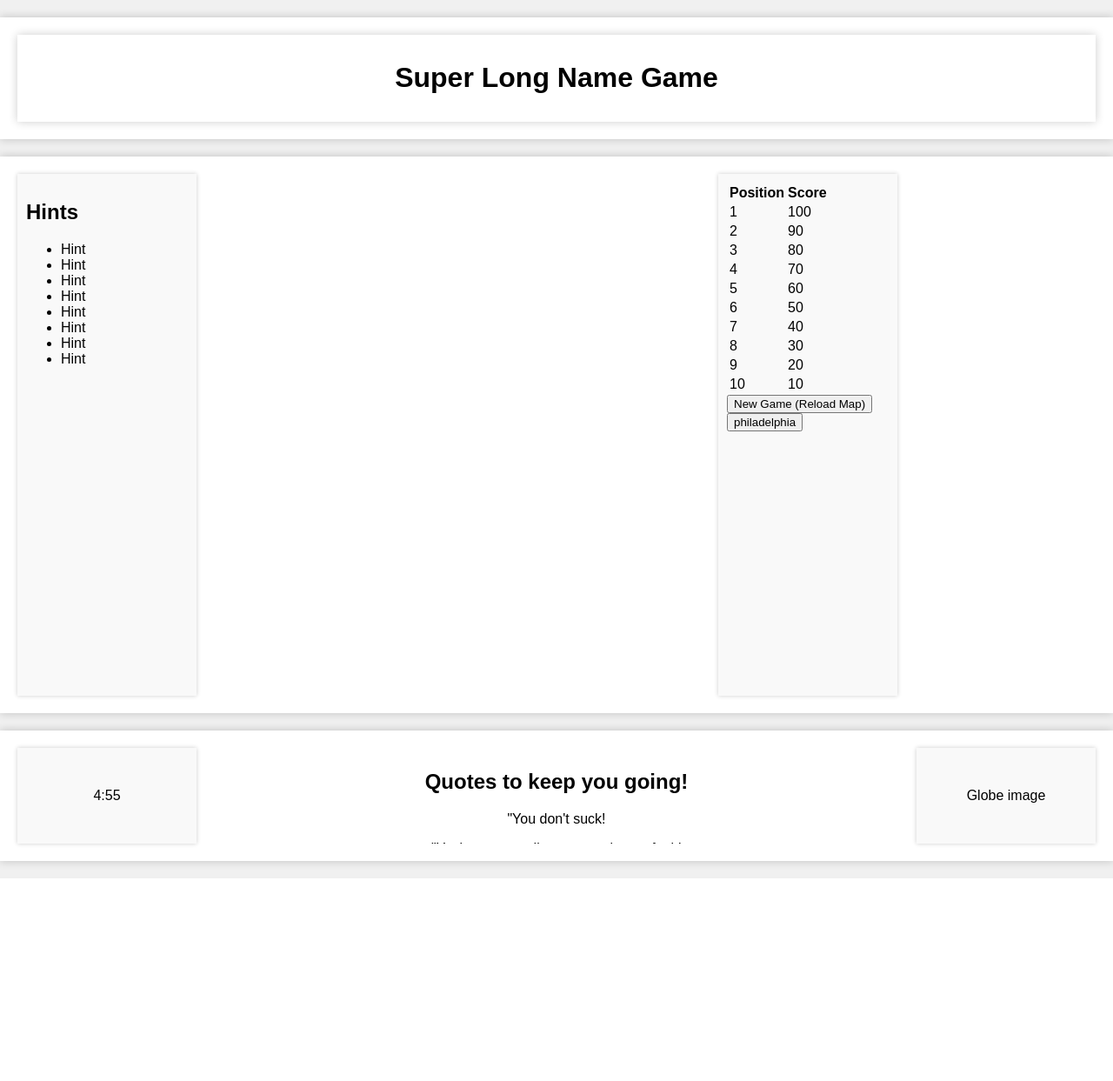
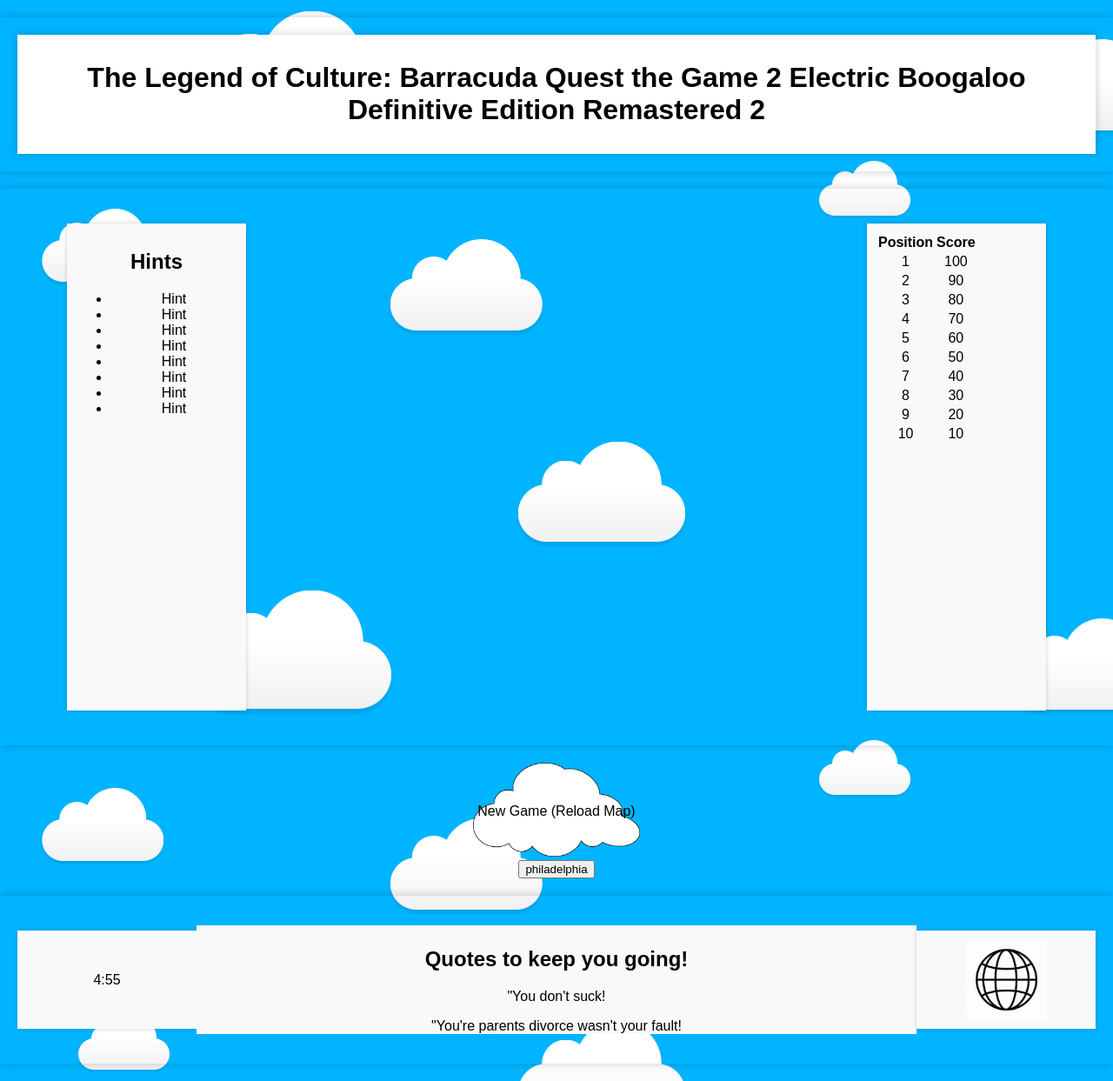
Before and after one commit to maximilian-mallory/ProjectBarracuda, a Django app: page /gamepage/ in a window 1280 px wide. Shown: the whole page at 87% size. Before the commit the page ends 1010 px from the top, so only its background shows below. Run offline with Django 5.2, Linux system fonts and the light colour scheme; some libraries are stand-ins or nearby versions.

Commit message:
Game page styled

```diff
--- a/GeoGuessr/Static/css/GamePage.css
+++ b/GeoGuessr/Static/css/GamePage.css
@@ -2,7 +2,8 @@ body {
     font-family: Arial, sans-serif;
     margin: 0;
     padding: 0;
-    background-color: #f0f0f0;
+    background-image: url("../images/Background.png");
+    text-align: center;
 }
 
 .main-title {
@@ -18,8 +19,9 @@ body {
     max-width: 1400px;
     margin: 20px auto;
     padding: 20px;
-    background-color: #fff;
+    background-color: transparent;
     box-shadow: 0 0 10px rgba(0, 0, 0, 0.2);
+    text-align: center;
 }
 
 .side-box {
@@ -27,12 +29,15 @@ body {
     background-color: #f9f9f9;
     padding: 10px;
     box-shadow: 0 0 5px rgba(0, 0, 0, 0.2);
+    text-align: center;
+    margin: 20px auto;
 }
 
 .main-content {
     flex: 1 1 80%;
     padding: 5px;
     text-align: center;
+    margin: auto;
 }
 
 .bottom-content {
@@ -65,3 +70,39 @@ body {
     line-height: 30px;
     padding-left: 10px;
   }
+
+  .button-group {
+    position: relative;
+    width: 50%;
+    margin: auto;
+  }
+
+  .button-group img {
+    width: 30%;
+    height: auto;
+  }
+
+  .button-group .btn {
+    position: absolute;
+    top: 50%;
+    left: 50%;
+    transform: translate(-50%, -50%);
+    -ms-transform: translate(-50%, -50%);
+    background-color: transparent;
+    color: black;
+    font-size: 16px;
+    padding: 12px 24px;
+    border: none;
+    cursor: pointer;
+    border-radius: 5px;
+  }
+
+  .side-box.bottom img{
+    width: 50%;
+    height: auto;
+  }
+
+  .main-content.bottom-content {
+    background-color: #f9f9f9;
+    height: 115px;
+  }
--- a/GeoGuessr/Templates/GamePage.html
+++ b/GeoGuessr/Templates/GamePage.html
@@ -93,7 +93,7 @@
 
 <div id="container">
     <div id="title" class="main-title">
-        <h1>Super Long Name Game</h1>
+        <h1>The Legend of Culture: Barracuda Quest the Game 2 Electric Boogaloo Definitive Edition Remastered 2</h1>
     </div>
 </div>
 
@@ -124,18 +124,23 @@
           <!-- Table body will be populated dynamically -->
         </tbody>
       </table>
-        <button onclick="initialize()">New Game (Reload Map)</button>
+        </div>
+</div>
+<div class="button-group">
+  <img src="../static/images/Cloud.png">
+  <button class="btn" onclick="initialize()">New Game (Reload Map)</button>
+</div>
         <!-- I will be adding AJAX funcitonality to the above button to load a new game asynchronously-->
 
           <input
+            class="button"
             type="button"
             value="{{city_name}}"
             onclick="checkGuess();"
           />
 
         <!-- this is the button for guessing. I can look into getting a better popup window, or we can have a permanent textbox within the game page-->
-    </div>
-</div>
+
 
 <div id="container">
     <div id="timerDiv" class="side-box bottom">
@@ -146,7 +151,7 @@
         <p>"You're parents divorce wasn't your fault!</p>
     </div>
     <div class="side-box bottom">
-        <p>Globe image</p>
+      <img src="../static/images/Globe.jpg">
     </div>
 </div>
 <script
```
Also changed, not shown: GeoGuessr/Static/images/Globe.jpg (added).
